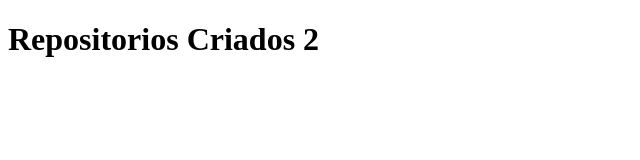
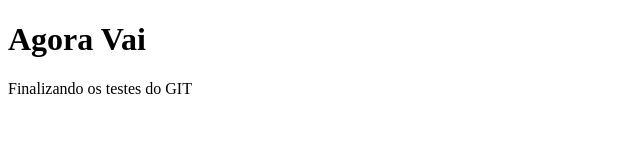
Before and after one commit to Calebe2625/Aulas-Kenzie, a plain HTML site: page index.html in a window 1280 px wide. Shown: the whole page, without its empty margins (0-640 px from the left). Drawn offline with Linux system fonts and the light colour scheme.

Commit message:
finalizando testes

```diff
--- a/index.html
+++ b/index.html
@@ -7,6 +7,7 @@
     <title>Document</title>
 </head>
 <body>
-    <h1>Repositorios Criados 2</h1>
+    <h1>Agora Vai</h1>
+    <p>Finalizando os testes do GIT</p>
 </body>
 </html>
```
